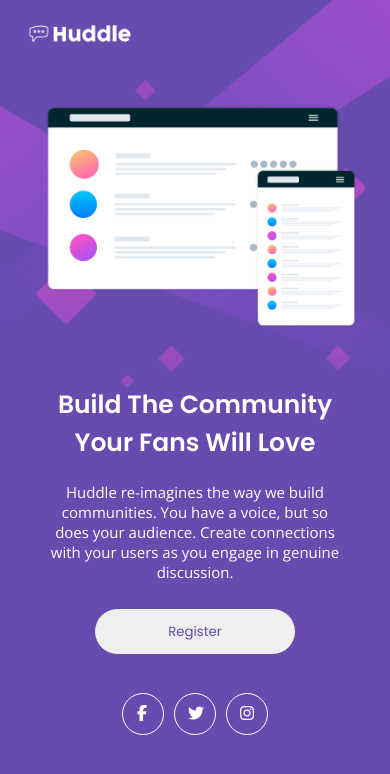
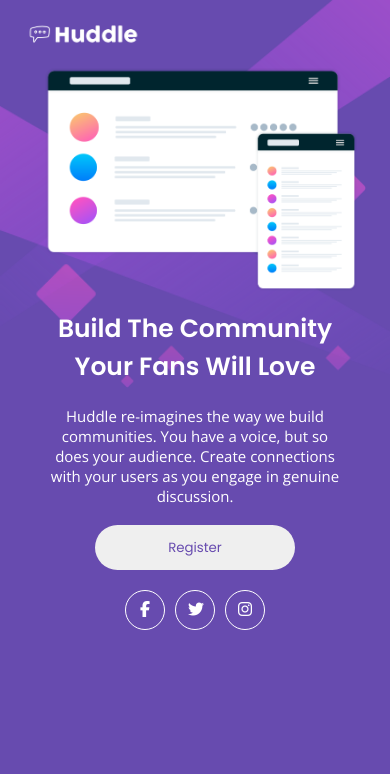
Before and after one commit to ELHart05/Frontend-Mentor-My-Custom-Huddle-Landing-Page-With-Single-Introductory-Section-Master-HTML-CSS-Only, a plain HTML site: page index.html in a window 390 px wide. Drawn offline with nearby package versions, Linux system fonts and the light colour scheme.

Commit message:
Add files via upload

```diff
--- a/style/style.css
+++ b/style/style.css
@@ -1,25 +1,37 @@
-*{
+* {
     margin: 0;
     padding: 0;
+    box-sizing: border-box;
 }
 
 
-body{
+body {
     background-color: hsl(257, 40%, 49%);
     background-image: url(../images/bg-desktop.png);
     background-repeat: no-repeat;
-    background-attachment: fixed
+    background-attachment: fixed;
+    min-height: 100vh;
+}
 
+.main {
+    display: flex;
+    align-items: center;
+    justify-content: space-between;
+    flex-direction: row;
+}
+
+.main>* {
+    margin-top: 2%;
 }
 
 
-.logo{
+.logo {
     margin-top: 3%;
     margin-left: 3%;
 }
 
 
-.ill{
+.ill {
     margin-top: 4%;
     margin-left: 8%;
     height: 20%;
@@ -27,35 +39,44 @@ body{
 }
 
 
-.left{
-    float: left;
-    width: 50%;
+.left {
+    display: flex;
+    align-items: center;
+    flex-direction: column;
+    justify-content: center;
 }
 
 
-.right{
+.right {
     width: 47%;
-    float: right;
-    margin-top: 5%;
+    margin-top: 4%;
+    margin-right: 3%;
+    margin-left: 3%;
+    display: flex;
+    align-items: flex-start;
+    justify-content: center;
+    flex-direction: column;
 }
 
 
-h1{
+h1 {
     font-family: 'Poppins', sans-serif;
     color: white;
     font-weight: 600;
-    font-size: 45px;
+    font-size: 40px;
 }
-.l1{
+
+.l1 {
     display: block;
 }
-.l2{
+
+.l2 {
     display: block;
 }
 
 
-p{
-    font-size: 20.5px;
+p {
+    font-size: 17px;
     color: white;
     font-family: 'Open Sans', sans-serif;
     margin-top: 3%;
@@ -64,8 +85,8 @@ p{
 }
 
 
-button{
-    margin-top: 4%;
+button {
+    margin-top: 5%;
     border-color: transparent;
     height: 45px;
     width: 155px;
@@ -73,48 +94,71 @@ button{
     border-radius: 400px;
     color: hsl(257, 40%, 49%);
     cursor: pointer;
+    transition: 1s;
 }
-button:hover{
+
+button:hover {
     background-color: hsl(300, 69%, 71%);
     color: white;
 }
 
 
-.sm{
-    float: right;
-    margin-top: 35%;
-    margin-right: 5%;
-    padding-bottom: 20px;
+.sm {
+    display: flex;
+    align-items: center;
+    flex-direction: row;
+    justify-content: space-between;
+    position: absolute;
+    bottom: 25px;
+    right: 25px;
+
 }
-.sm > div {
+
+.sm>div {
     border: 1px solid white;
     border-radius: 100%;
     height: 40px;
     width: 40px;
     display: inline-block;
     cursor: pointer;
+    transition: 1s;
 }
-.sm > div:hover{border-color: hsl(300, 69%, 71%);}
-i{
+
+.sm>div:hover {
+    border-color: hsl(300, 69%, 71%);
+}
+
+i {
     color: white;
     height: 25px;
     width: 25px;
-    margin-top: 11px;
-    margin-left: 13px;
+    margin-top: 10px;
+    margin-left: 12px;
     cursor: pointer;
+    transition: 1s;
 }
-i:hover{
+
+i:hover {
     color: hsl(300, 69%, 71%);
 }
-.twitter{margin-left: 10px;}
-.insta{margin-left: 10px;}
-.sm > .facebook > i{margin-left: 14px;}
+
+.twitter {
+    margin-left: 10px;
+}
+
+.insta {
+    margin-left: 10px;
+}
+
+.sm>.facebook>i {
+    margin-left: 14px;
+}
 
 
 
 
-@media (max-width: 922px) and (min-width: 50px){
-body{
+@media (max-width: 922px) and (min-width: 50px) {
+    body {
         background-image: url(../images/bg-mobile.png);
         background-repeat: no-repeat;
         background-size: 100%;
@@ -122,50 +166,46 @@ body{
     }
 
 
-.logo{
-    height: 30%;
-    width: 30%;
+    .main {
+        flex-direction: column;
+    }
+
+    .logo {
+        height: 32%;
+        width: 32%;
         margin-top: 5%;
         margin-left: 5%;
     }
 
 
-.left{
-    float: none;
+    .left {
         width: 100%;
-    display: flex;
-    align-items: center;
-    justify-content: center;
-    margin-top: 10%;
+        margin: 0;
     }
 
 
-.right{
+    .right {
         width: 100%;
-    float: none;
-    margin: 0px;
-    display: flex;
+        margin: 0;
         align-items: center;
-    justify-content: center;
-    flex-direction: column;
     }
 
 
-.ill{
+    .ill {
         height: 50%;
         width: 80%;
         margin-right: 20px;
     }
 
 
-h1{
+    h1 {
         font-size: 25px;
         text-align: center;
-    margin-top: 15%;
+        margin-top: 5%;
     }
 
 
-P{
+    P {
         width: 100%;
         width: 75%;
         font-size: 15px;
@@ -174,20 +214,23 @@ P{
     }
 
 
-button{
+    button {
         width: 200px;
-    margin-top: 7%;
+        margin-top: 5%;
     }
 
 
-.sm{float: none;
-    display: flex;
-    align-items: center;
-    justify-content: center;
-    margin-top: 10%;
-    margin-right: 0;
-    padding-bottom: 15px;
+    .sm {
+        position: static;
+        margin-top: 5%;
+        padding-bottom: 2%;
     }
-.twitter{margin-left: 10px;}
-.insta{margin-left: 10px;}
+
+    .twitter {
+        margin-left: 10px;
     }
+
+    .insta {
+        margin-left: 10px;
+    }
+}
```
Lines whose indentation alone changed are shown as unchanged.
